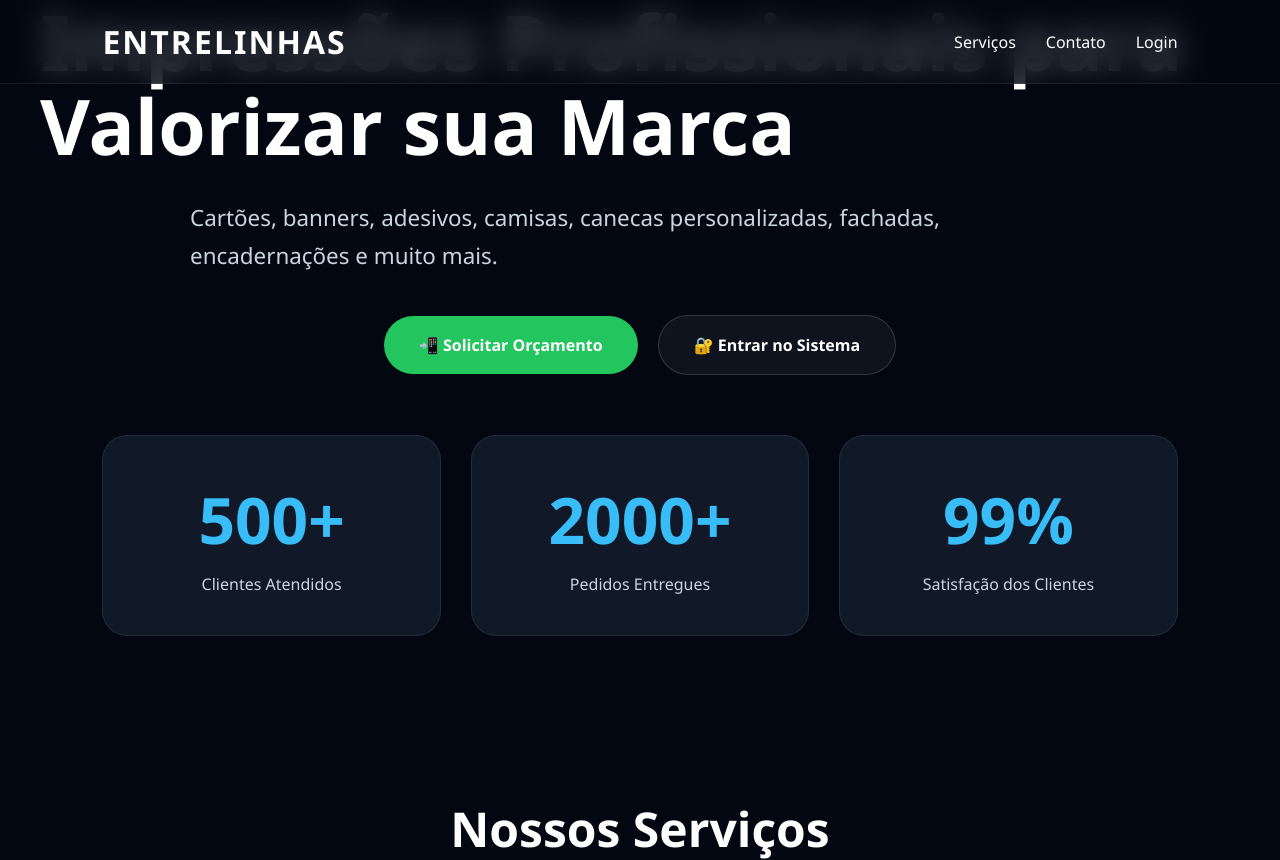
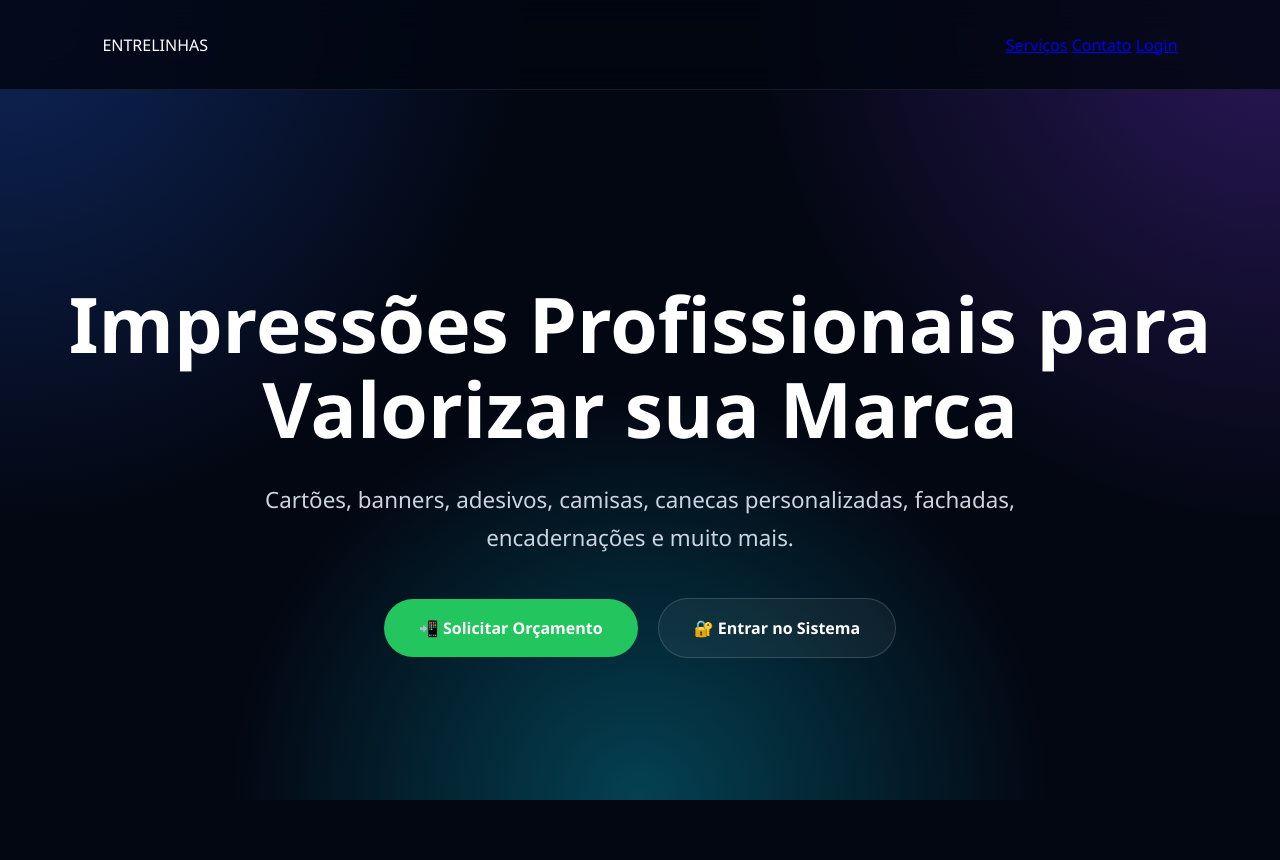
Before and after one commit to GuiMaciel29/django-sistema-entrelinhas, a Django app: page / in a window 1280 px wide. Shown: the top 860 px of the page. Run offline with Django 5.2, Linux system fonts and the light colour scheme.

Commit message:
Atualizações Gerais

```diff
--- a/core/static/css/home.css
+++ b/core/static/css/home.css
@@ -22,35 +22,22 @@
     top:0;
     left:0;
     width:100%;
-padding:20px 8%;
+
+    height:90px;
+
     display:flex;
     justify-content:space-between;
     align-items:center;
-background:rgba(3,7,18,.75);
+
+    padding:0 8%;
+
+    background:rgba(3,7,18,.85);
     backdrop-filter:blur(15px);
+
+    border-bottom:1px solid rgba(255,255,255,.08);
+
     z-index:1000;
-border-bottom:1px solid rgba(255,255,255,.08);
 }
-
-.logo{
-font-size:2rem;
-font-weight:800;
-letter-spacing:2px;
-}
-
-nav{
-display:flex;
-gap:30px;
-}
-
-nav a{
-text-decoration:none;
-color:white;
-transition:.3s;
-font-weight:500;
-}
-
-nav a:hover
 
 /* HERO */
 
```
Lines whose indentation alone changed are shown as unchanged.
